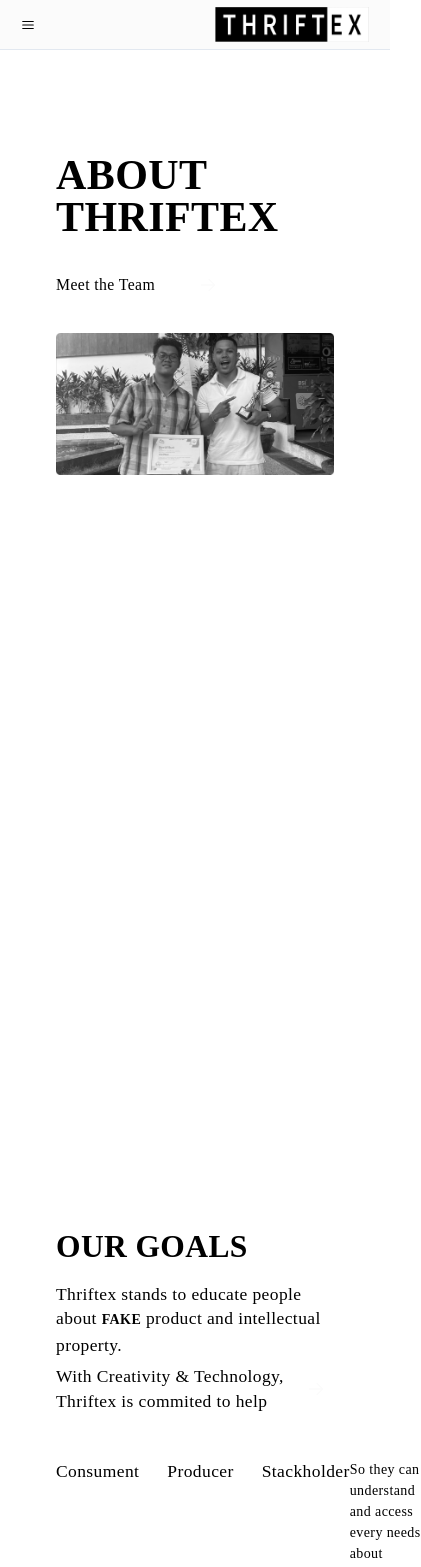
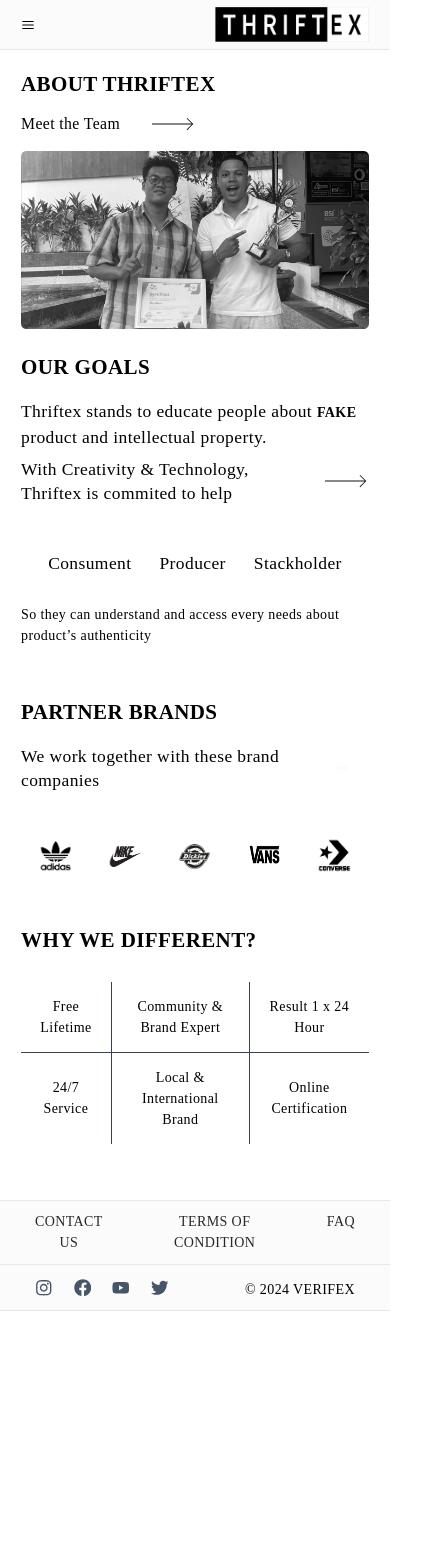
Before and after one commit to parceladev/thriftex-user, a React (Vite) app in the folder frontend/: page /user/about in a window 390 px wide. Shown: the top 1567 px of the page, 421 px wide, since content can reach past the window. After the commit the page ends 1311 px from the top, so only its background shows below. Built offline with nearby package versions, Linux system fonts and the light colour scheme; a web font is replaced by a local one.

Commit message:
Responsive About Page

```diff
--- a/frontend/src/components/abouts/Banner.jsx
+++ b/frontend/src/components/abouts/Banner.jsx
@@ -1,19 +1,19 @@
 const Banner = () => {
   return (
     <section>
-      <div className="flex flex-col gap-10">
-        <h1 className="text-5xl font-bold text-black uppercase font-didot mt-28">
+      <div className="flex flex-col gap-4 sm:gap-10">
+        <h1 className="mt-20 text-2xl font-bold text-black uppercase sm:text-4xl font-didot sm:mt-28">
           About Thriftex
         </h1>
         <div className="flex items-center gap-5">
           <h5 className="text-lg">Meet the Team</h5>
           <img
-            src="../../../public/icons/right-icon.svg"
+            src="../../../public/icons/right-icon-02.svg"
             alt=""
             className="w-20 h-4"
           />
         </div>
-        <div className="w-full h-screen">
+        <div className="w-full h-[150px] sm:h-screen">
           <img src="../../../public/aboutpage/banner-about.png" alt="" />
         </div>
       </div>
--- a/frontend/src/components/abouts/OurGoals.jsx
+++ b/frontend/src/components/abouts/OurGoals.jsx
@@ -2,7 +2,9 @@
   return (
     <section>
       <div className="flex flex-col gap-5 mt-10">
-        <h1 className="text-4xl font-bold uppercase font-didot">Our Goals</h1>
+        <h1 className="text-2xl font-bold uppercase sm:text-4xl font-didot">
+          Our Goals
+        </h1>
         <div className="flex flex-col gap-2 text-xl">
           <h5>
             Thriftex stands to educate people about{' '}
@@ -13,15 +15,15 @@
             With Creativity & Technology, Thriftex is commited to help{' '}
             <span>
               <img
-                src="../../../public/icons/right-icon.svg"
+                src="../../../public/icons/right-icon-02.svg"
                 alt=""
                 className="w-20 h-4"
               />
             </span>
           </h5>
         </div>
-        <div className="flex justify-between mt-8">
-          <div className="flex gap-8 text-xl">
+        <div className="flex flex-col justify-between gap-8 mt-8 sm:flex-row">
+          <div className="flex justify-center gap-8 text-xl sm:justify-start">
             <h3>Consument</h3>
             <h3>Producer</h3>
             <h3>Stackholder</h3>
--- a/frontend/src/components/abouts/PartnerBrands.jsx
+++ b/frontend/src/components/abouts/PartnerBrands.jsx
@@ -2,7 +2,9 @@
   return (
     <section>
       <div className="flex flex-col gap-5 mt-10">
-        <h1 className="text-4xl font-bold uppercase font-didot">Partner Brands</h1>
+        <h1 className="text-2xl font-bold uppercase sm:text-4xl font-didot">
+          Partner Brands
+        </h1>
         <div className="flex items-center gap-3">
           <h3 className="text-xl">
             We work together with these brand companies{' '}
@@ -15,33 +17,38 @@
             />
           </span>
         </div>
-        <div className="flex justify-around mt-10">
+        <div className="flex justify-around mt-8">
           <li>
             <img
+              className="w-10 h-10 sm:w-20 sm:h-20"
               src="../../../public/aboutpage/partner-brands/adidas.png"
               alt=""
             />
           </li>
           <li>
             <img
+              className="w-10 h-10 sm:w-20 sm:h-20"
               src="../../../public/aboutpage/partner-brands/nike.png"
               alt=""
             />
           </li>
           <li>
             <img
+              className="w-10 h-10 sm:w-20 sm:h-20"
               src="../../../public/aboutpage/partner-brands/dickies.png"
               alt=""
             />
           </li>
           <li>
             <img
+              className="w-10 h-10 sm:w-20 sm:h-20"
               src="../../../public/aboutpage/partner-brands/vans.png"
               alt=""
             />
           </li>
           <li>
             <img
+              className="w-10 h-10 sm:w-20 sm:h-20"
               src="../../../public/aboutpage/partner-brands/converse.png"
               alt=""
             />
--- a/frontend/src/components/abouts/WhyWeDifferent.jsx
+++ b/frontend/src/components/abouts/WhyWeDifferent.jsx
@@ -1,32 +1,36 @@
 const WhyWeDifferent = () => {
   return (
     <section>
-      <div className="flex flex-col w-full mt-10">
-        <h1 className="mb-16 text-4xl font-bold uppercase font-didot">
+      <div className="flex flex-col w-full my-10">
+        <h1 className="mb-8 text-2xl font-bold uppercase sm:text-4xl sm:mb-16 font-didot">
           Why We Different?
         </h1>
-        <div className="grid items-center w-full grid-cols-3 text-center justify-arround">
-          <div className="p-16 border border-t-0 border-l-0 border-black">
-            <h3 className="text-xl">Free Lifetime</h3>
-          </div>
-          <div className="p-16 border border-t-0 border-black">
-            <h3 className="text-xl">Community & Brand Expert</h3>
-          </div>
-          <div className="p-16 border border-t-0 border-r-0 border-black">
-            <h3 className="text-xl">Result 1 x 24 Hour</h3>
-          </div>
-        </div>
-        <div className="grid items-center w-full grid-cols-3 text-center justify-arround">
-          <div className="p-16 border border-b-0 border-l-0 border-black">
-            <h3 className="text-xl">24/7 Service</h3>
-          </div>
-          <div className="p-16 border border-b-0 border-black">
-            <h3 className="text-xl">Local & International Brand</h3>
-          </div>
-          <div className="p-16 border border-b-0 border-r-0 border-black">
-            <h3 className="text-xl">Online Certification</h3>
-          </div>
-        </div>
+        <table className="w-full text-center">
+          <tr>
+            <td className="p-4 border-b border-r border-gray-700 sm:p-16">
+              <h3 className="text-md sm:text-xl">Free Lifetime</h3>
+            </td>
+            <td className="p-4 border-b border-r border-gray-700 sm:p-16">
+              <h3 className="text-md sm:text-xl">Community & Brand Expert</h3>
+            </td>
+            <td className="p-4 border-b border-gray-700 sm:p-16">
+              <h3 className="text-md sm:text-xl">Result 1 x 24 Hour</h3>
+            </td>
+          </tr>
+          <tr>
+            <td className="p-4 border-r border-gray-700 sm:p-16">
+              <h3 className="text-md sm:text-xl">24/7 Service</h3>
+            </td>
+            <td className="p-4 border-r border-gray-700 sm:p-16">
+              <h3 className="text-md sm:text-xl">
+                Local & International Brand
+              </h3>
+            </td>
+            <td className="p-4 sm:p-16">
+              <h3 className="text-md sm:text-xl">Online Certification</h3>
+            </td>
+          </tr>
+        </table>
       </div>
     </section>
   );
--- a/frontend/src/pages/user/AboutPage.jsx
+++ b/frontend/src/pages/user/AboutPage.jsx
@@ -7,7 +7,7 @@
 
 const AboutPage = () => {
   return (
-    <div className="flex flex-col gap-5 p-16">
+    <div className="flex flex-col gap-5 px-6 sm:px-16">
       <Banner />
       <OurGoals />
       <PartnerBrands />
```
Also changed, not shown: frontend/public/icons/right-icon-02.svg (added).
